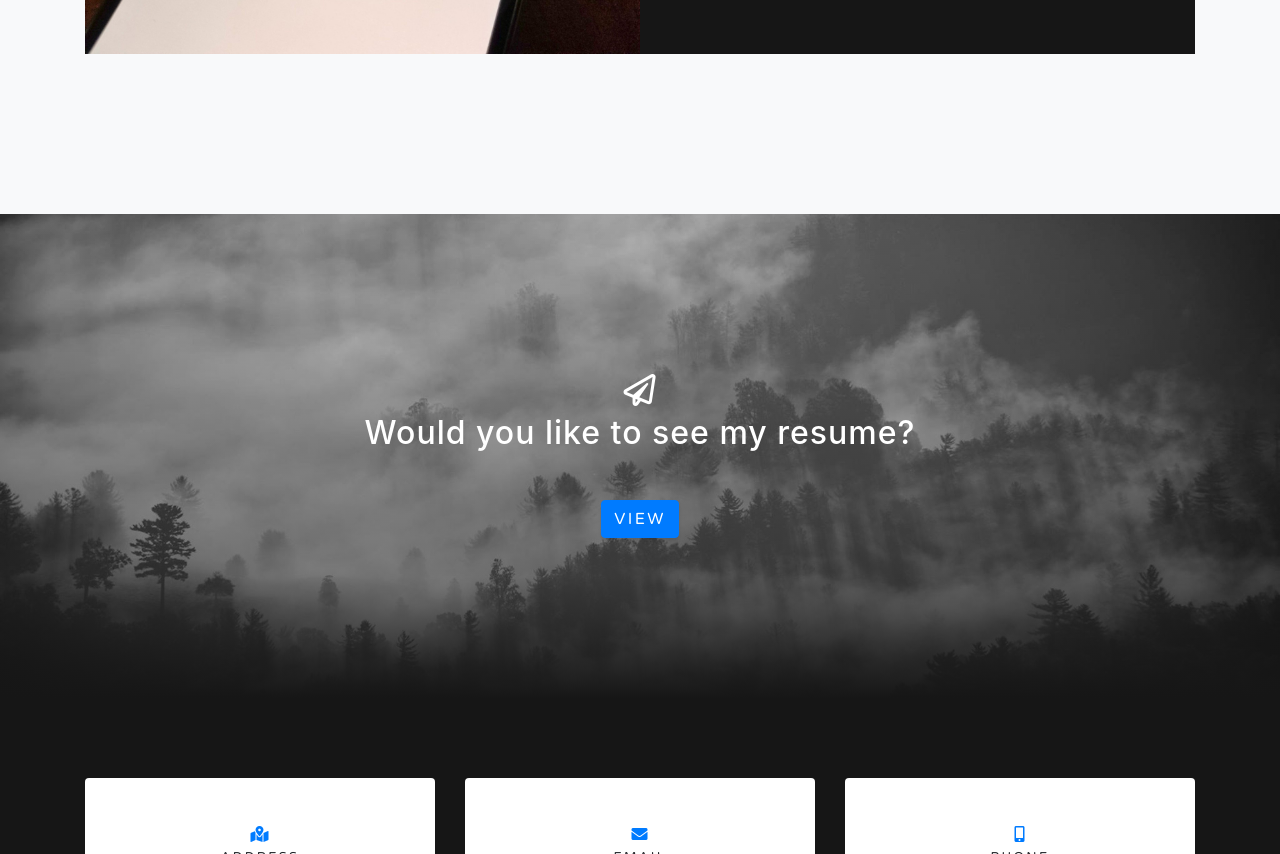
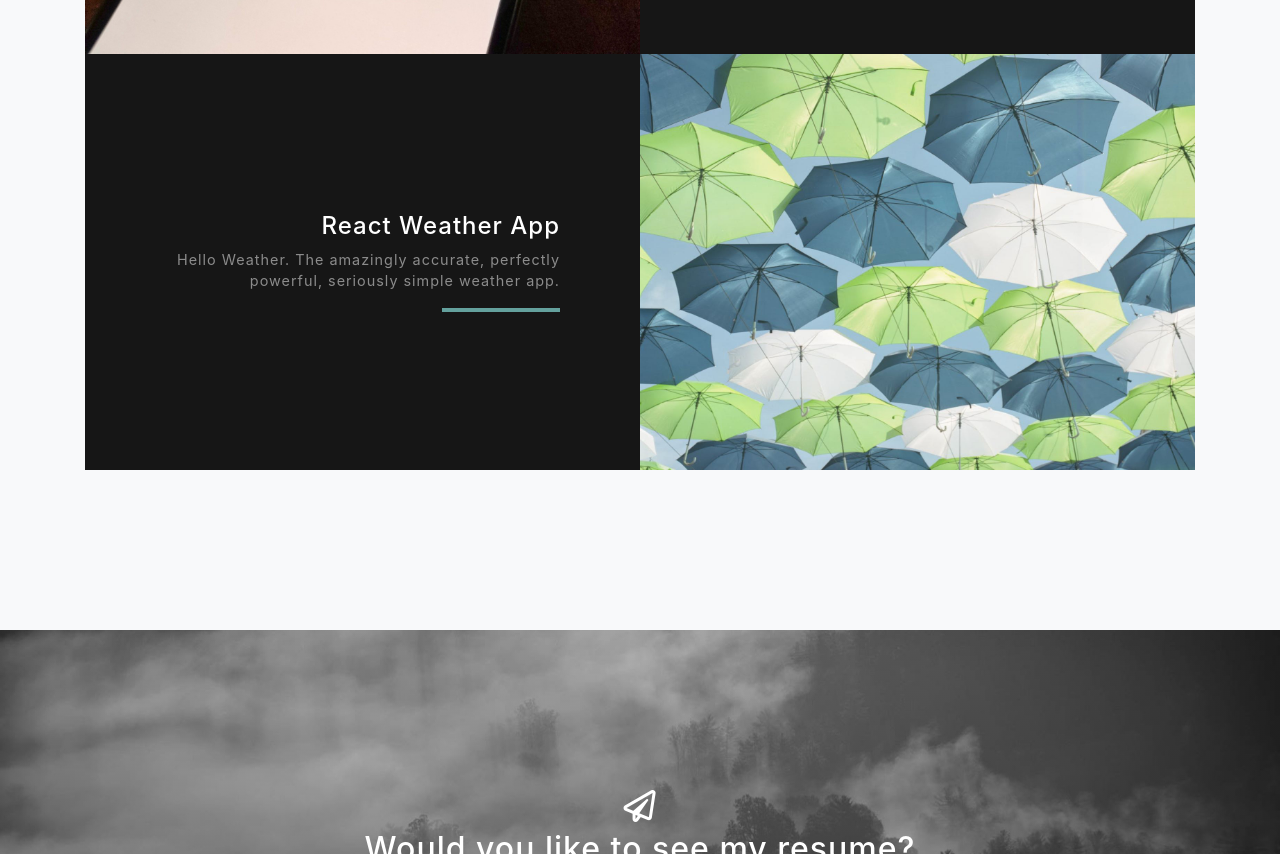
Before and after one commit to deedeemedina/Portfolio, a website with bundled scripts: page index.html in a window 1280 px wide. Shown: the part 3375-4229 px from the top of the page. Built offline with nearby package versions, Linux system fonts and the light colour scheme.

Commit message:
added project

```diff
--- a/index.html
+++ b/index.html
@@ -146,6 +146,28 @@
         </div>
       </div>
 
+      <!-- Project Two Row -->
+      <div class="row justify-content-center no-gutters">
+        <div class="col-lg-6">
+          <a href="https://deedeemedina.github.io/react-weatherapp/"><img class="img-fluid" src="img/img10.jpeg" alt=""></a>
+        </div>
+        <div class="col-lg-6 order-lg-first">
+          <div class="bg-black text-center h-100 project">
+            <div class="d-flex h-100">
+              <div class="project-text w-100 my-auto text-center text-lg-right">
+                <h4 class="text-white">React Weather App</h4>
+                <p class="mb-0 text-white-50">Hello Weather.
+                  The amazingly accurate,
+                  perfectly powerful,
+                  seriously simple
+                  weather app.  </p>
+                <hr class="d-none d-lg-block mb-0 mr-0">
+              </div>
+            </div>
+          </div>
+        </div>
+      </div>
+
     </div>
   </section>
 
```
Also changed, not shown: img/img10.jpeg (added).
